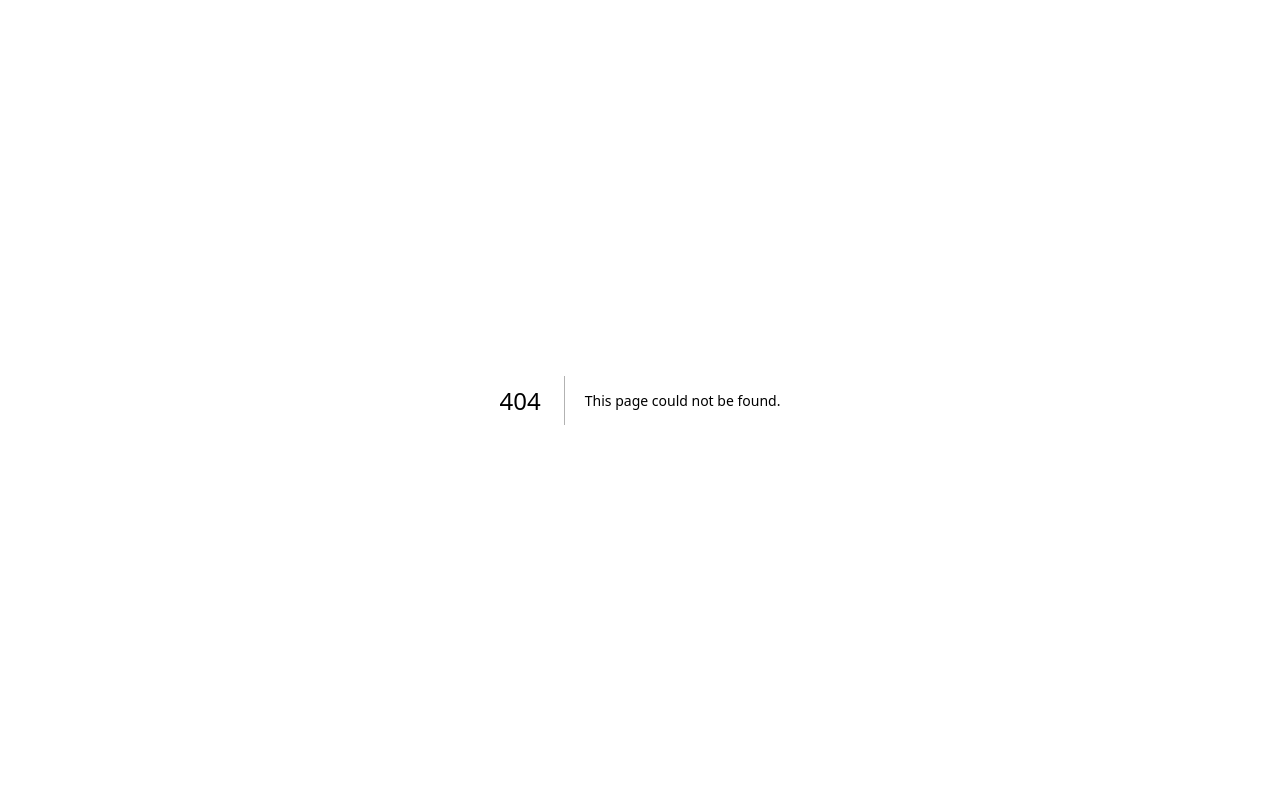
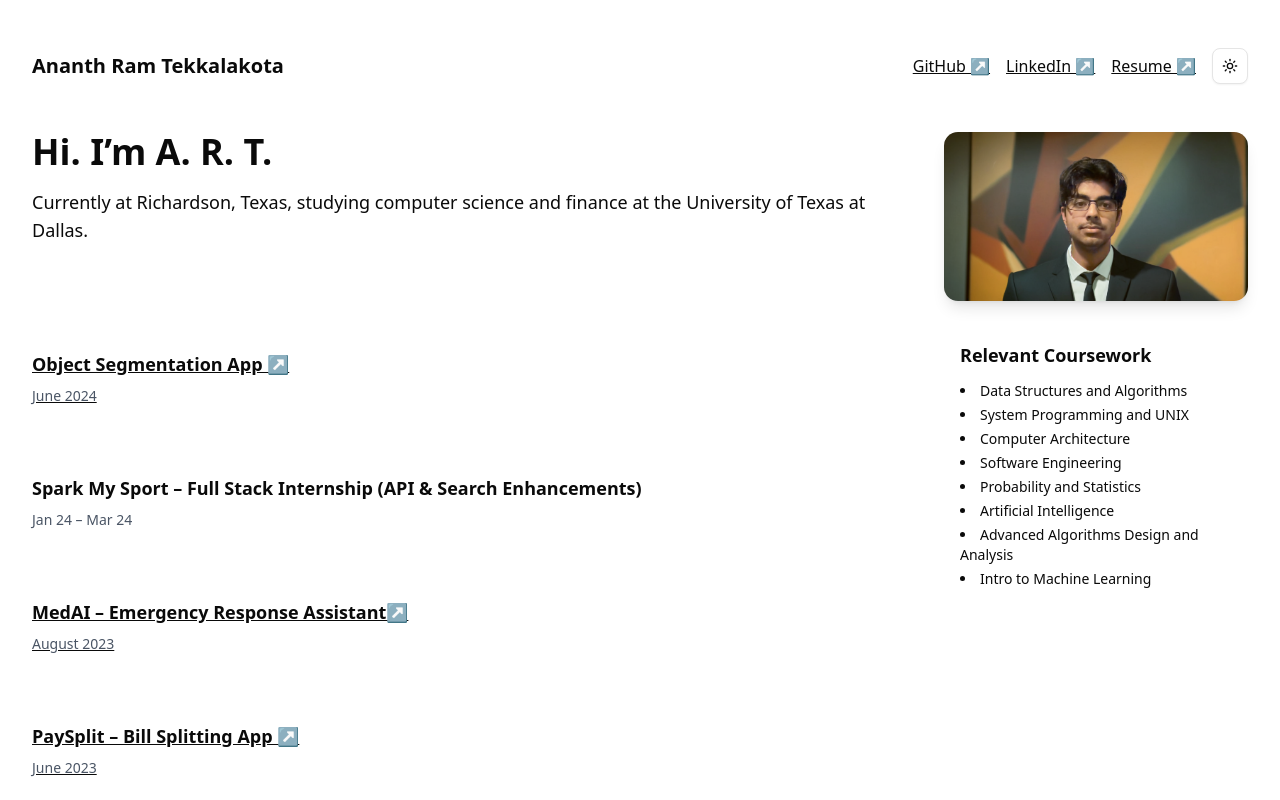
Before and after one commit to AnanthRamTekkalakota/AnanthRamTekkalakota.github.io, a Next.js app: page /Portfolio/ in a window 1280 px wide. Before the commit this address had no page. Shown: the top 800 px of the page. Built offline with nearby package versions, Linux system fonts and the light colour scheme.

Commit message:
Add .nojekyll file and fix basePath for GitHub Pages deployment

```diff
--- a/next.config.ts
+++ b/next.config.ts
@@ -3,6 +3,7 @@ import type { NextConfig } from "next";
 const nextConfig: NextConfig = {
   output: "export",
   distDir: "docs",
+  basePath: "/Portfolio",
   images: { unoptimized: true },
 };
 
--- a/src/app/page.tsx
+++ b/src/app/page.tsx
@@ -44,7 +44,7 @@ export default function Home() {
             LinkedIn ↗
           </a>
           <a
-            href="./AnanthramTekk_V4.pdf"
+            href="/Portfolio/AnanthramTekk_V4.pdf"
             target="_blank"
             rel="noopener noreferrer"
             className="underline"
@@ -155,7 +155,7 @@ export default function Home() {
           {/* Profile image card */}
           <div className="rounded-xl overflow-hidden shadow-lg">
             <Image
-              src="/profilePicture.png"
+              src="/Portfolio/profilePicture.png"
               alt="Ananth Ram Tekkalakota"
               width={400}
               height={223}
```
Also changed, not shown: 4 other files (tests, documents, lock files or other folders).
